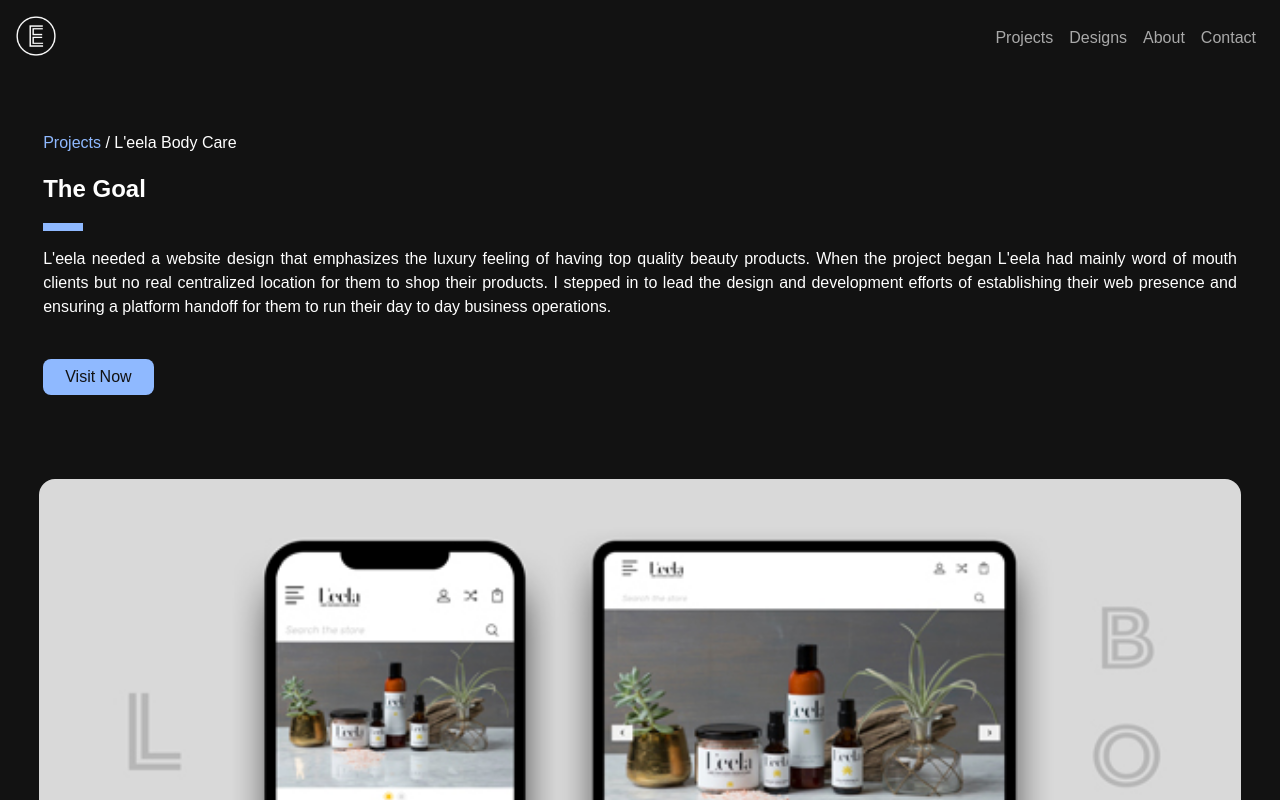
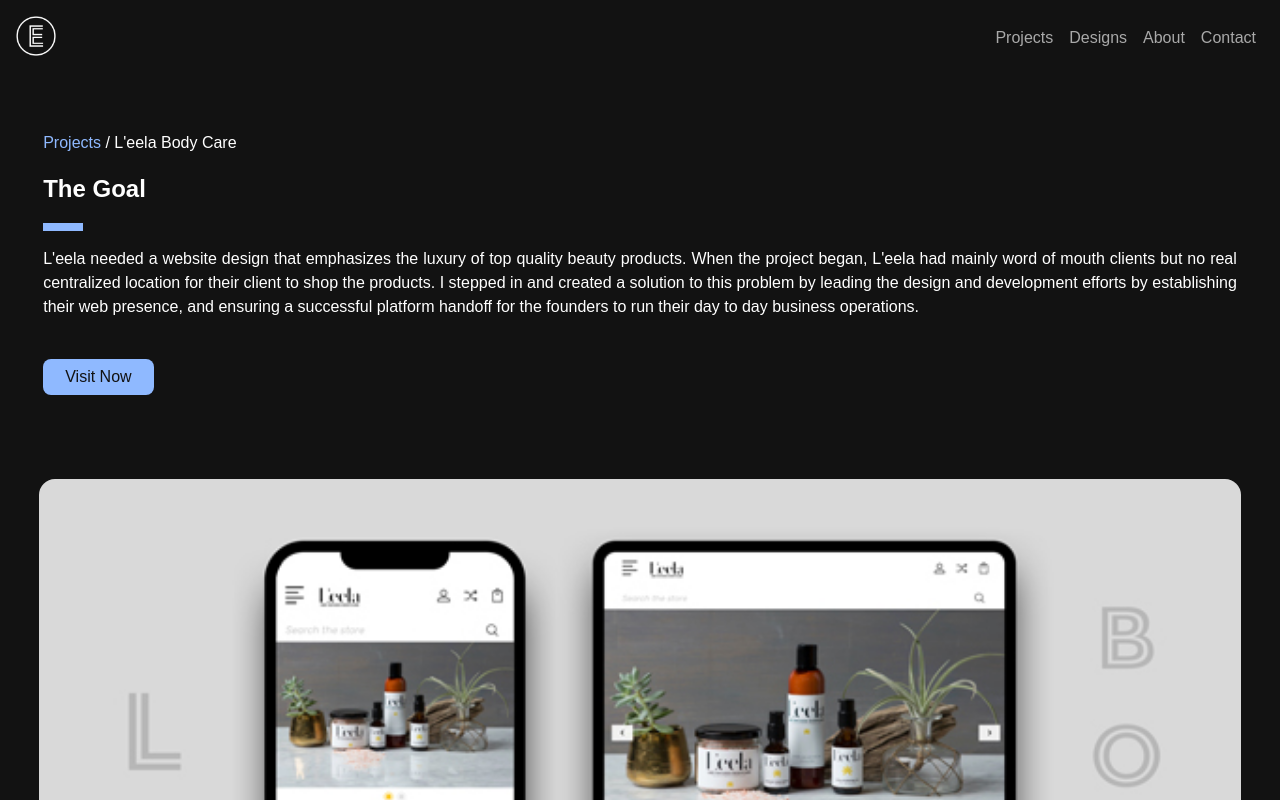
Before and after one commit to erikrdgz/Portfolio-React, a React (Create React App) app: page /projects/leela-body-care in a window 1280 px wide. Shown: the top 800 px of the page. Built offline with nearby package versions, Linux system fonts and the light colour scheme; what webfontloader would draw is missing.

Commit message:
Text changes

```diff
--- a/src/About.js
+++ b/src/About.js
@@ -98,7 +98,7 @@
           style={{ backgroundColor: 'grey', width: '480', height: '320' }}
         />
         <h4 className="text-main">Design Focused Reliable Code</h4>
-        <p>Front End Development is the mesh of my problem solving skills with technical experience and a dash of design. I often develop the very designs that I create and understand some things I think most developers &amp; designers don't. <br></br> <br></br> My experience being a developer first has allowed me to understand technical limitations to a design, and to be able to trim down the bells and whistles for tight project deadlines. My experience ranges from React to Wordpress and have had exposure to many other languages since I have had the pleasure of working with agencies; I am always looking to get my hands on a new project.</p>
+        <p>Front End Development is the mesh of my problem solving skills with technical experience and a dash of design. I often develop the very designs that I create and understand some things I think most developers &amp; designers don't. <br></br> <br></br> Being a developer, first, has allowed me to understand technical limitations to a design and given me the experience to meet tight project deadlines. My experience ranges from React to Wordpress with exposure to many other languages. I have had the pleasure of working with agencies, independent clients and I am always looking to get my hands on a new project.</p>
       </div>
 
 
--- a/src/LeelaProject.js
+++ b/src/LeelaProject.js
@@ -18,7 +18,7 @@
                 src={LeelaProjectImage}
 
                 //Text Block One - The Goal
-                textBlockOne="L'eela needed a website design that emphasizes the luxury feeling of having top quality beauty products. When the project began L'eela had mainly word of mouth clients but no real centralized location for them to shop their products. I stepped in to lead the design and development efforts of establishing their web presence and ensuring a platform handoff for them to run their day to day business operations."
+                textBlockOne="L'eela needed a website design that emphasizes the luxury of top quality beauty products. When the project began, L'eela had mainly word of mouth clients but no real centralized location for their client to shop the products. I stepped in and created a solution to this problem by leading the design and development efforts by establishing their web presence, and ensuring a successful platform handoff for the founders to run their day to day business operations."
 
                 //Link CTA
                 externalLink="https://leelacbdbodycare.com"
```
